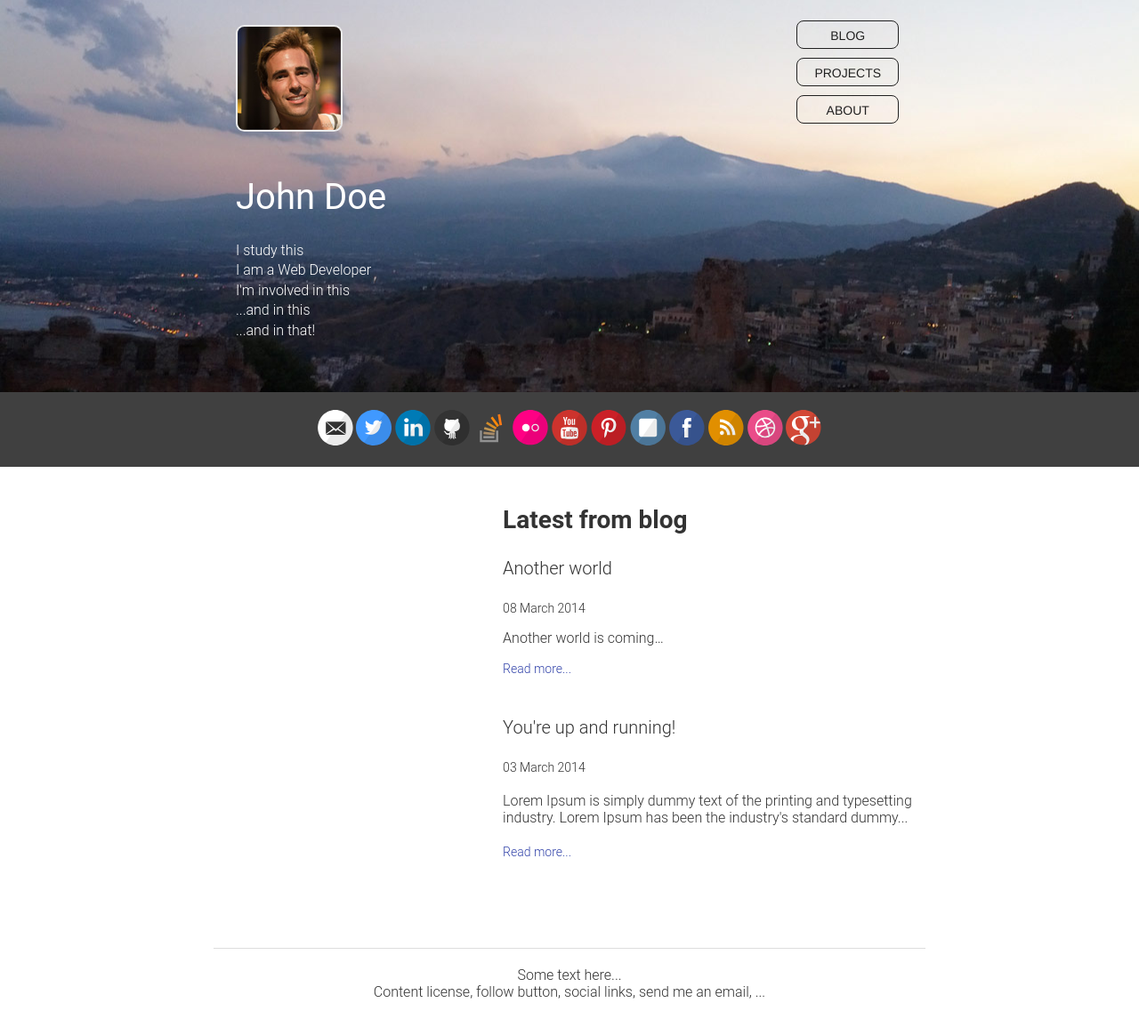
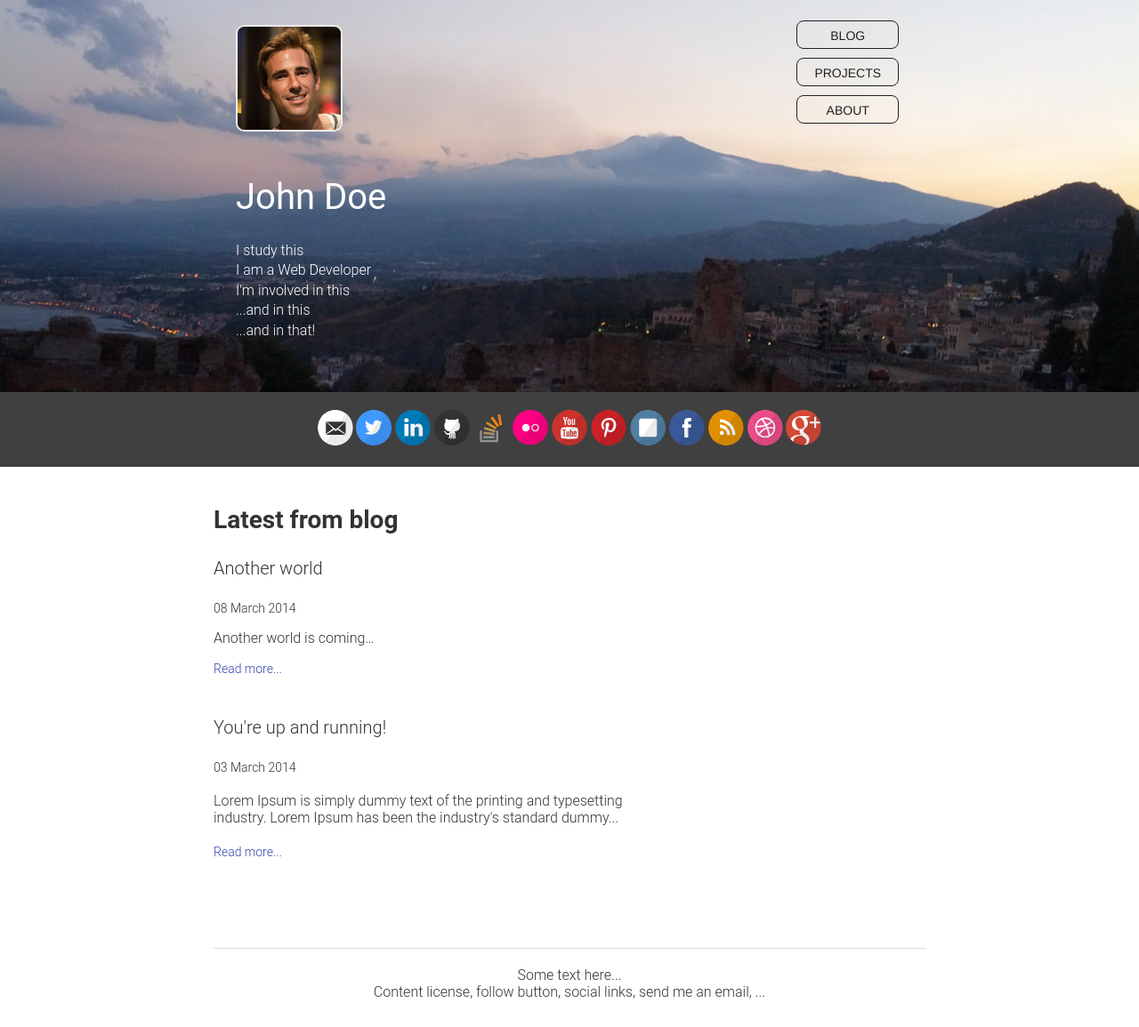
Before and after one commit to pirafrank/Jekyll-Blue, a Jekyll site: the page built from index.html, in a window 1280 px wide. Shown: the whole page at 89% size. Built offline with Jekyll 4.4.1, drawn with Linux system fonts in a browser that asks for light colours; Markdown is read by kramdown in place of the engine named in the settings.

Commit message:
moved last posts div to the left

```diff
--- a/index.html
+++ b/index.html
@@ -64,12 +64,6 @@
 
   <div class="container">
     <div class="section group">
-      <div class="col span_2_of_5">
-        {% if site.home.show_updates %}
-          <div class="news newsSectionTitle"><strong>Projects Updates</strong></div>
-          text
-        {% endif %}
-      </div>
       <div class="col span_3_of_5">
         <div class="news newsSectionTitle"><strong>Latest from blog</strong></div>
           {% for post in site.posts limit: site.home.max_posts %}
@@ -92,6 +86,12 @@
             </div>
           {% endfor %}
       </div>
+      <div class="col span_2_of_5">
+        {% if site.home.show_updates %}
+          <div class="news newsSectionTitle"><strong>Projects Updates</strong></div>
+          text
+        {% endif %}
+      </div>
     </div>
   </div>
 
```
